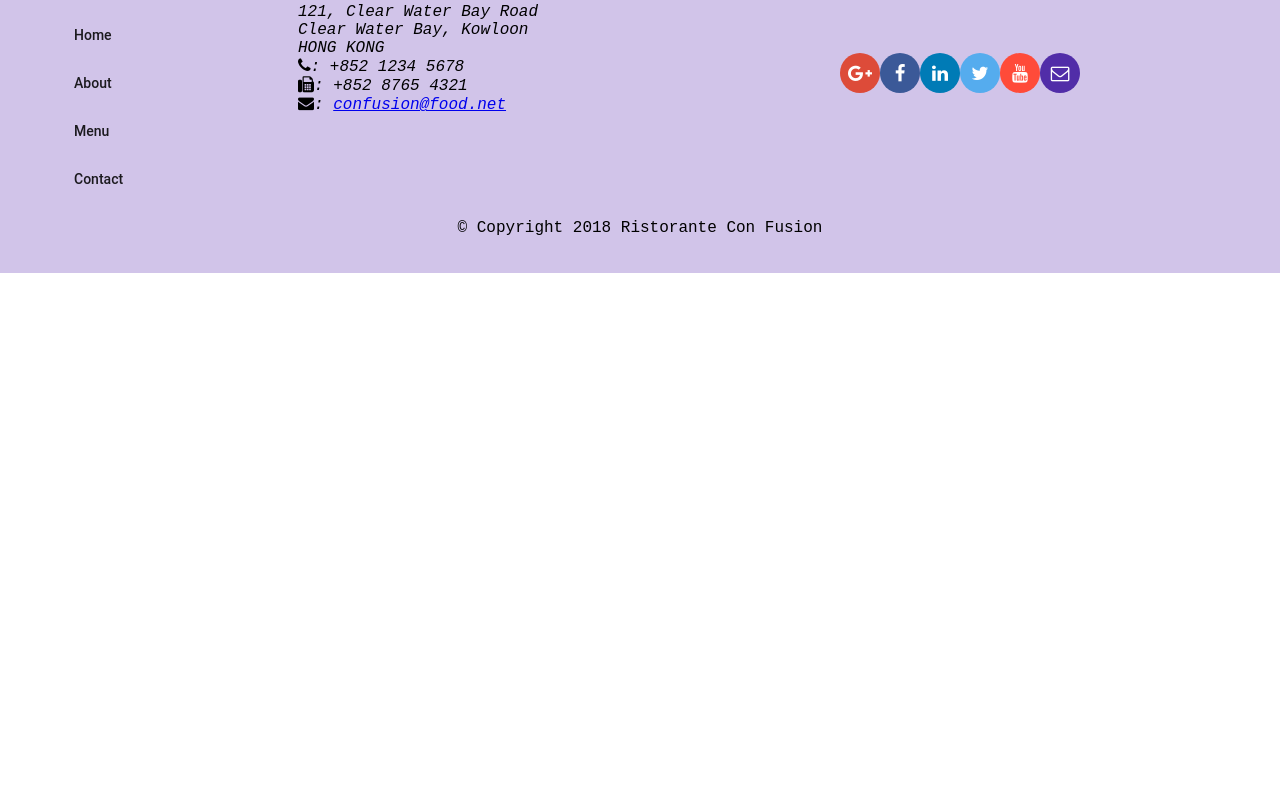
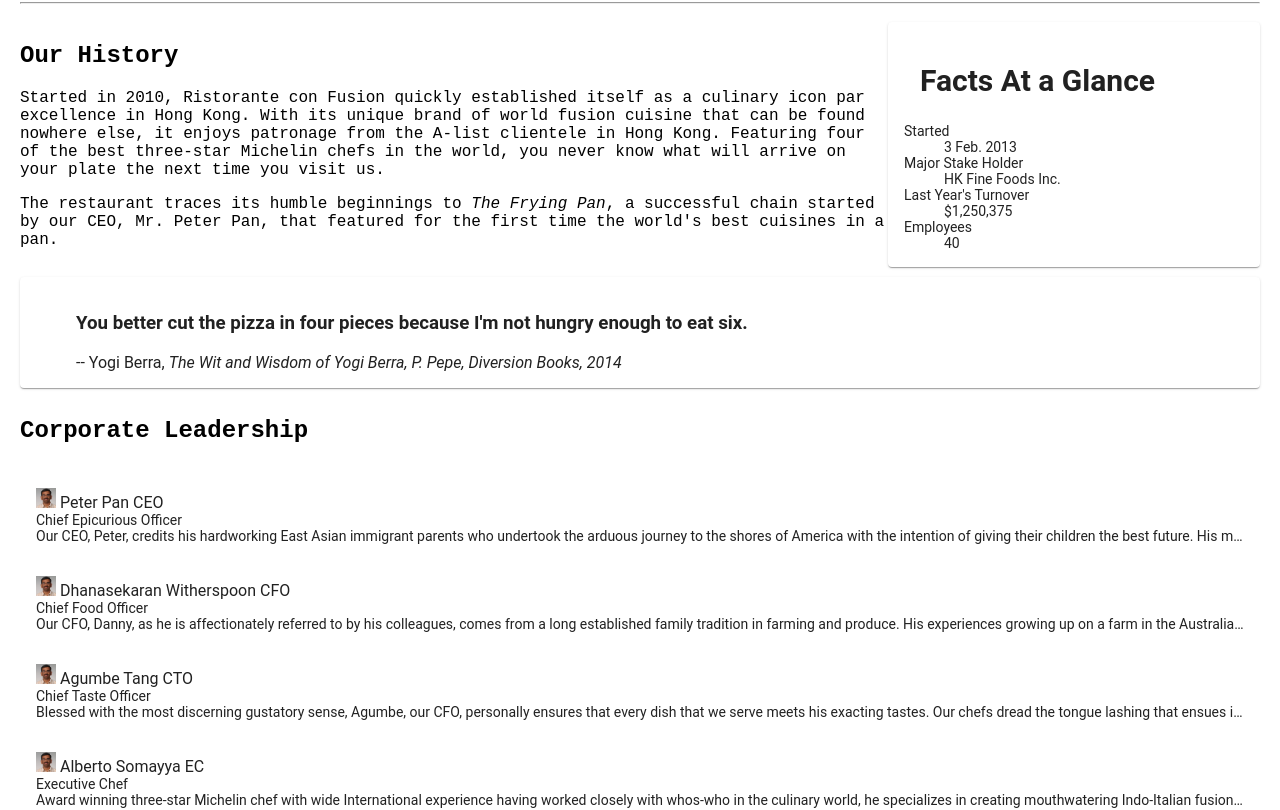
Before and after one commit to mnavidad/conFusion, an Angular app: page /aboutus in a window 1280 px wide. Before the commit this address led to /. Shown: the part 431-1241 px from the top of the page. Before the commit the page ends 800 px from the top, so only its background shows below. Built offline with nearby package versions, Linux system fonts and the light colour scheme.

Commit message:
asignment  2

```diff
--- a/src/app/about/about.component.html
+++ b/src/app/about/about.component.html
@@ -1,3 +1,72 @@
-<p>
-  about works!
-</p>
+<div class="container"
+  fxLayout="column"
+  fxLayoutGap="10px">
+
+  <div fxFlex>
+    <div>
+        <h3>About Us</h3>
+        <hr>
+    </div>
+  </div>
+
+  <div fxFlex>
+    <div fxLayout="column" fxLayout.gt-sm="row">
+      <div fxFlex="70">
+        <h2>Our History</h2>
+        <p>Started in 2010, Ristorante con Fusion quickly established itself as a culinary icon par excellence in Hong Kong. With its unique brand of world fusion cuisine that can be found nowhere else, it enjoys patronage from the A-list clientele in Hong Kong.  Featuring four of the best three-star Michelin chefs in the world, you never know what will arrive on your plate the next time you visit us.</p>
+        <p>The restaurant traces its humble beginnings to <em>The Frying Pan</em>, a successful chain started by our CEO, Mr. Peter Pan, that featured for the first time the world's best cuisines in a pan.</p>
+      </div>
+      <div fxFlex="30">
+        <mat-card>
+          <mat-card-header>
+            <mat-card-title>
+            <h2>Facts At a Glance</h2>
+            </mat-card-title>
+          </mat-card-header>
+          <mat-card-content>
+            <dl>
+              <dt>Started</dt>
+              <dd>3 Feb. 2013</dd>
+              <dt>Major Stake Holder</dt>
+              <dd>HK Fine Foods Inc.</dd>
+              <dt>Last Year's Turnover</dt>
+              <dd>$1,250,375</dd>
+              <dt>Employees</dt>
+              <dd>40</dd>
+            </dl>
+          </mat-card-content>
+        </mat-card>
+      </div>
+    </div>
+  </div>
+
+  <div fxFlex>
+    <mat-card>
+      <blockquote>
+        <h3>You better cut the pizza in four pieces because
+            I'm not hungry enough to eat six.</h3>
+        <footer>-- Yogi Berra,
+          <cite>The Wit and Wisdom of Yogi Berra,
+            P. Pepe, Diversion Books, 2014</cite>
+        </footer>
+      </blockquote>
+    </mat-card>
+  </div>
+
+
+  <div fxFlex>
+      <h2>Corporate Leadership</h2>
+    <mat-list>
+       <mat-list-item *ngFor="let leader of leaders" >
+       <p matLine><img src="{{leader.image}}" height="20px" alt="{{leader.name}}"> {{leader.name}}<span> {{leader.abbr}}</span></p>
+       <p matLine>{{leader.designation}}</p>
+       <p matLine>{{leader.description}}</p>
+
+
+
+      </mat-list-item>
+
+    </mat-list>
+  </div>
+
+</div>
--- a/src/app/about/about.component.ts
+++ b/src/app/about/about.component.ts
@@ -1,4 +1,6 @@
 import { Component, OnInit } from '@angular/core';
+import { Leader } from  '../shared/leader';
+import { LeaderService } from '../services/leader.service';
 
 @Component({
   selector: 'app-about',
@@ -7,9 +9,19 @@
 })
 export class AboutComponent implements OnInit {
 
-  constructor() { }
+  leaders: Leader[];
+  // selectedLeader: Leader;
+
+  constructor(private leaderService: LeaderService) { }
 
   ngOnInit() {
+
+    this.leaders = this.leaderService.getLeaders();
+
   }
 
+  // onSelect(leader: Leader){
+  //   this.selectedLeader = leader;
+  // }
+
 }
--- a/src/app/app-routing/routes.ts
+++ b/src/app/app-routing/routes.ts
@@ -9,6 +9,8 @@
 {path: 'home', component: HomeComponent},
 {path: 'menu', component: MenuComponent},
 {path: 'contactus', component: ContactComponent},
+{path: 'aboutus', component: AboutComponent},
 {path: 'dishdetail/:id', component: DishdetailComponent},
+
 {path: '', redirectTo: '/home', pathMatch: 'full'}
 ];
--- a/src/app/app.module.ts
+++ b/src/app/app.module.ts
@@ -20,6 +20,8 @@
 import { AboutComponent } from './about/about.component';
 import { ContactComponent } from './contact/contact.component';
 import { DishService } from './services/dish.service';
+import { LeaderService } from './services/leader.service';
+
 import { PromotionService } from './services/promotion.service';
 import { AppRoutingModule } from './app-routing/app-routing.module';
 
@@ -56,6 +58,7 @@
   ],
   providers: [
     DishService,
+    LeaderService,
     PromotionService
   ],
   bootstrap: [AppComponent]
--- a/src/app/footer/footer.component.html
+++ b/src/app/footer/footer.component.html
@@ -10,7 +10,7 @@
         <h4>Links</h4>
         <mat-list>
           <mat-list-item><a mat-button routerLink="/home">Home</a></mat-list-item>
-          <mat-list-item><a mat-button>About</a></mat-list-item>
+          <mat-list-item><a mat-button routerLink="/aboutus">About</a></mat-list-item>
           <mat-list-item><a mat-button routerLink="/menu">Menu</a></mat-list-item>
           <mat-list-item><a mat-button routerLink="/contactus">Contact</a></mat-list-item>
         </mat-list>
--- a/src/app/header/header.component.html
+++ b/src/app/header/header.component.html
@@ -1,7 +1,7 @@
 <mat-toolbar color="primary">
     <span><img src="/assets/images/logo.png" height=30 width=41></span>
     <a mat-button routerLink='/home' routerLinkActive='active'><span class="fa fa-home fa-lg"></span> Home</a>
-    <a mat-button><span class="fa fa-info fa-lg"></span> About</a>
+    <a mat-button routerLink='/aboutus' routerLinkActive='active' ><span class="fa fa-info fa-lg"></span> About</a>
     <a mat-button routerLink='/menu' routerLinkActive='active'><span class="fa fa-list fa-lg"></span> Menu</a>
     <a mat-button routerLink='/contactus' routerLinkActive='active'><span class="fa fa-address-card fa-lg"></span> Contact</a>
   </mat-toolbar>
--- a/src/app/home/home.component.html
+++ b/src/app/home/home.component.html
@@ -33,4 +33,18 @@
   </mat-card-content>
 </mat-card>
 
+<mat-card *ngIf="leader" fxFlex>
+    <mat-card-header>
+      <div mat-card-avatar></div>
+      <mat-card-title>
+        <h3>{{leader.name | uppercase}}</h3>
+      </mat-card-title>
+    </mat-card-header>
+    <img mat-card-image src={{leader.image}} alt={{leader.name}}>
+    <mat-card-content>
+      <p>{{leader.description}}
+      </p>
+    </mat-card-content>
+  </mat-card>
+
 </div>
--- a/src/app/home/home.component.ts
+++ b/src/app/home/home.component.ts
@@ -1,10 +1,10 @@
 import { Component, OnInit } from '@angular/core';
 import { Dish } from '../shared/dish'
 import { DishService } from '../services/dish.service';
+import { Leader } from '../shared/leader'
+import { LeaderService } from '../services/leader.service';
 import { Promotion } from '../shared/promotion';
 import { PromotionService } from '../services/promotion.service';
-
-
 
 @Component({
   selector: 'app-home',
@@ -14,11 +14,16 @@
 export class HomeComponent implements OnInit {
   dish: Dish;
   promotion: Promotion;
-  constructor(private dishService: DishService, private promotionService: PromotionService) { }
+  leader: Leader;
+  constructor(private dishService: DishService, private leaderService: LeaderService,
+    private promotionService: PromotionService) { }
 
   ngOnInit() {
     this.dish = this.dishService.getFeatureDish();
     this.promotion = this.promotionService.getFeaturePromotion();
+
+    this.leader = this.leaderService.getFeatureLeader();
+
   }
 
 }
--- /dev/null
+++ b/src/app/services/leader.service.ts
@@ -0,0 +1,21 @@
+import { Injectable } from '@angular/core';
+import { Leader } from '../shared/leader';
+import { LEADERS } from '../shared/leaders';
+
+@Injectable({
+  providedIn: 'root'
+})
+export class LeaderService {
+
+  getLeaders():Leader[] {
+    return LEADERS;
+  }
+  getLeader(id: string): Leader {
+   return LEADERS.filter((leader)=>(leader.id===id))[0];
+  }
+  getFeatureLeader(): Leader {
+    return LEADERS.filter((leader)=> leader.featured)[0];
+  }
+
+  constructor() { }
+}
--- /dev/null
+++ b/src/app/shared/leader.ts
@@ -0,0 +1,10 @@
+
+  export class Leader {
+      id: string;
+      name: string;
+      image: string;
+      designation: string;
+      abbr: string;
+      featured: boolean;
+      description: string;
+}
--- /dev/null
+++ b/src/app/shared/leaders.ts
@@ -0,0 +1,44 @@
+import { Leader } from './leader';
+
+export const LEADERS: Leader[] =[
+    {
+      id: '0',
+      name: 'Peter Pan',
+      image: '/assets/images/alberto.png',
+      designation: 'Chief Epicurious Officer',
+      abbr: 'CEO',
+      featured: false,
+      // tslint:disable-next-line:max-line-length
+      description: 'Our CEO, Peter, credits his hardworking East Asian immigrant parents who undertook the arduous journey to the shores of America with the intention of giving their children the best future. His mother\'s wizardy in the kitchen whipping up the tastiest dishes with whatever is available inexpensively at the supermarket, was his first inspiration to create the fusion cuisines for which The Frying Pan became well known. He brings his zeal for fusion cuisines to this restaurant, pioneering cross-cultural culinary connections.'
+    },
+    {
+      id: '1',
+      name: 'Dhanasekaran Witherspoon',
+      image: '/assets/images/alberto.png',
+      designation: 'Chief Food Officer',
+      abbr: 'CFO',
+      featured: false,
+      // tslint:disable-next-line:max-line-length
+      description: 'Our CFO, Danny, as he is affectionately referred to by his colleagues, comes from a long established family tradition in farming and produce. His experiences growing up on a farm in the Australian outback gave him great appreciation for varieties of food sources. As he puts it in his own words, Everything that runs, wins, and everything that stays, pays!'
+    },
+    {
+      id: '2',
+      name: 'Agumbe Tang',
+      image: '/assets/images/alberto.png',
+      designation: 'Chief Taste Officer',
+      abbr: 'CTO',
+      featured: false,
+      // tslint:disable-next-line:max-line-length
+      description: 'Blessed with the most discerning gustatory sense, Agumbe, our CFO, personally ensures that every dish that we serve meets his exacting tastes. Our chefs dread the tongue lashing that ensues if their dish does not meet his exacting standards. He lives by his motto, You click only if you survive my lick.'
+    },
+    {
+      id: '3',
+      name: 'Alberto Somayya',
+      image: '/assets/images/alberto.png',
+      designation: 'Executive Chef',
+      abbr: 'EC',
+      featured: true,
+      // tslint:disable-next-line:max-line-length
+      description: 'Award winning three-star Michelin chef with wide International experience having worked closely with whos-who in the culinary world, he specializes in creating mouthwatering Indo-Italian fusion experiences. He says, Put together the cuisines from the two craziest cultures, and you get a winning hit! Amma Mia!'
+    }
+  ];
```
Also changed, not shown: 1 other file (tests, documents, lock files or other folders).
